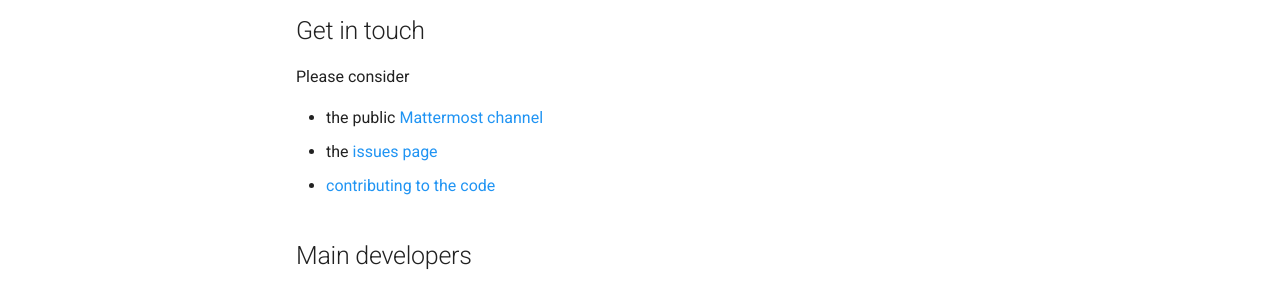
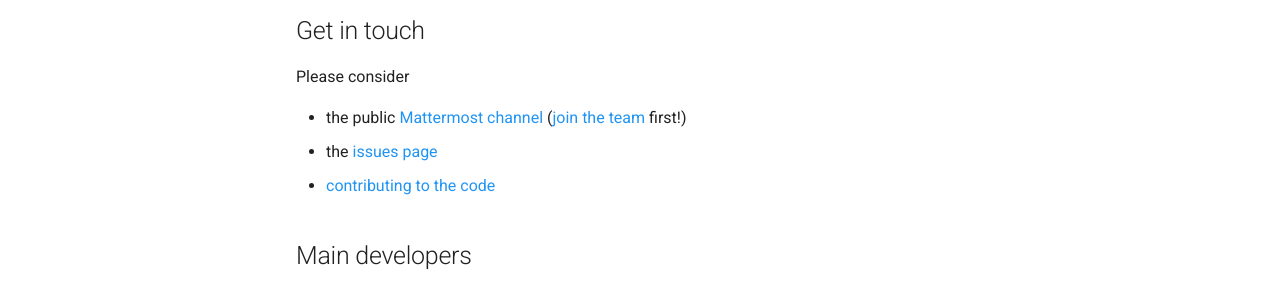
Before and after one commit to SuperNova76/TopCPToolKit, an MkDocs documentation site: the page built from docs/index.md, in a window 1280 px wide and 1275 px high. Shown: the part 766-1059 px from the top of the window. Built offline with MkDocs 1.6.1 and Material for MkDocs 9.7.7, drawn with Linux system fonts in a browser that asks for light colours; emoji names are drawn with the system emoji font.

Commit message:
add link to join the mattermost team

```diff
--- a/docs/index.md
+++ b/docs/index.md
@@ -21,7 +21,7 @@ This websites serves to document the usage and main features of the framework, a
 
 Please consider
 
-- the public [Mattermost channel](https://mattermost.web.cern.ch/top-analysis/channels/topcptoolkit-support)
+- the public [Mattermost channel](https://mattermost.web.cern.ch/top-analysis/channels/topcptoolkit-support) ([join the team](https://mattermost.web.cern.ch/signup_user_complete/?id=95983da3f25882a52b0e389f0b042150&md=link&sbr=su_) first!)
 - the [issues page](https://gitlab.cern.ch/atlasphys-top/reco/TopCPToolkit/-/issues)
 - [contributing to the code](/contributing)
 
```
